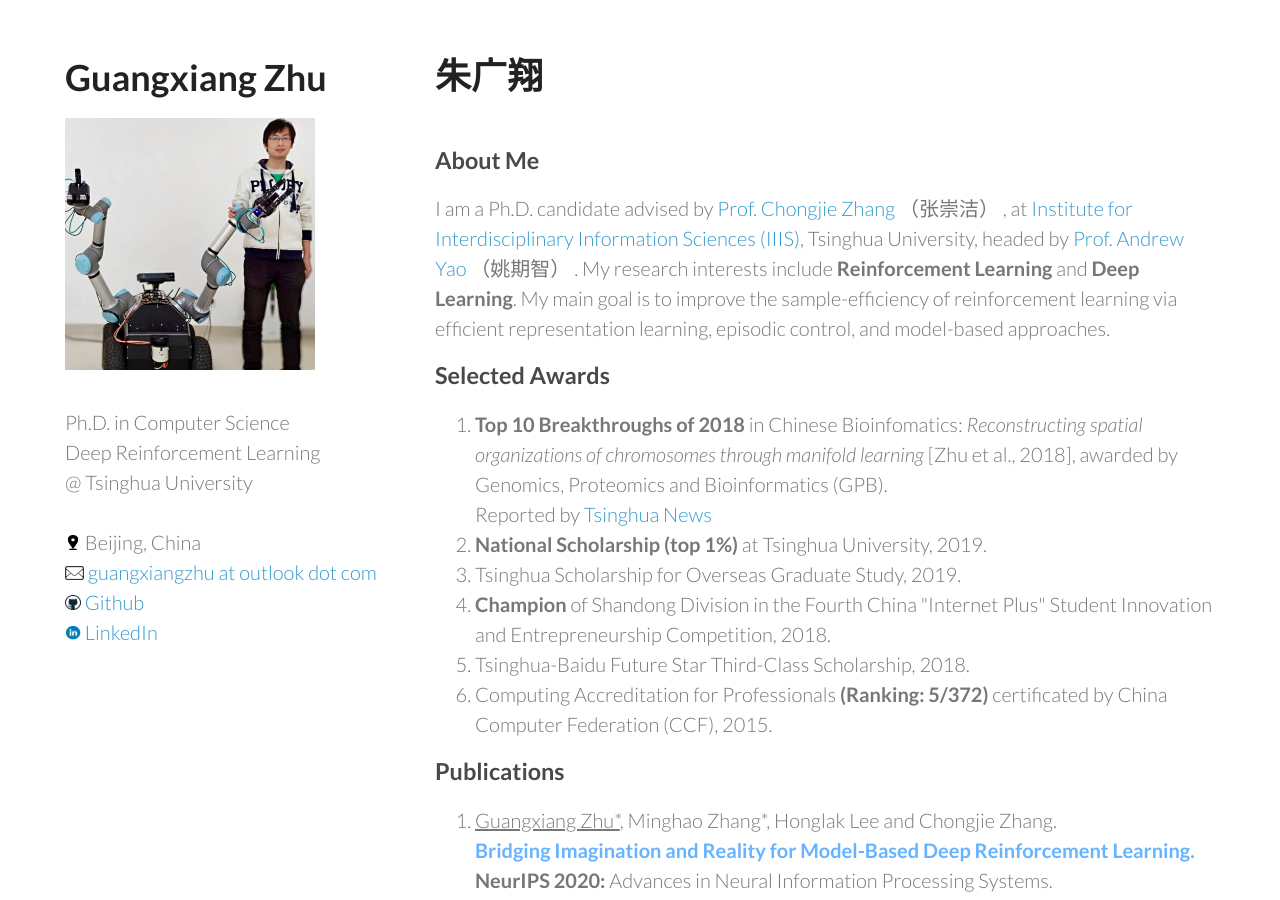
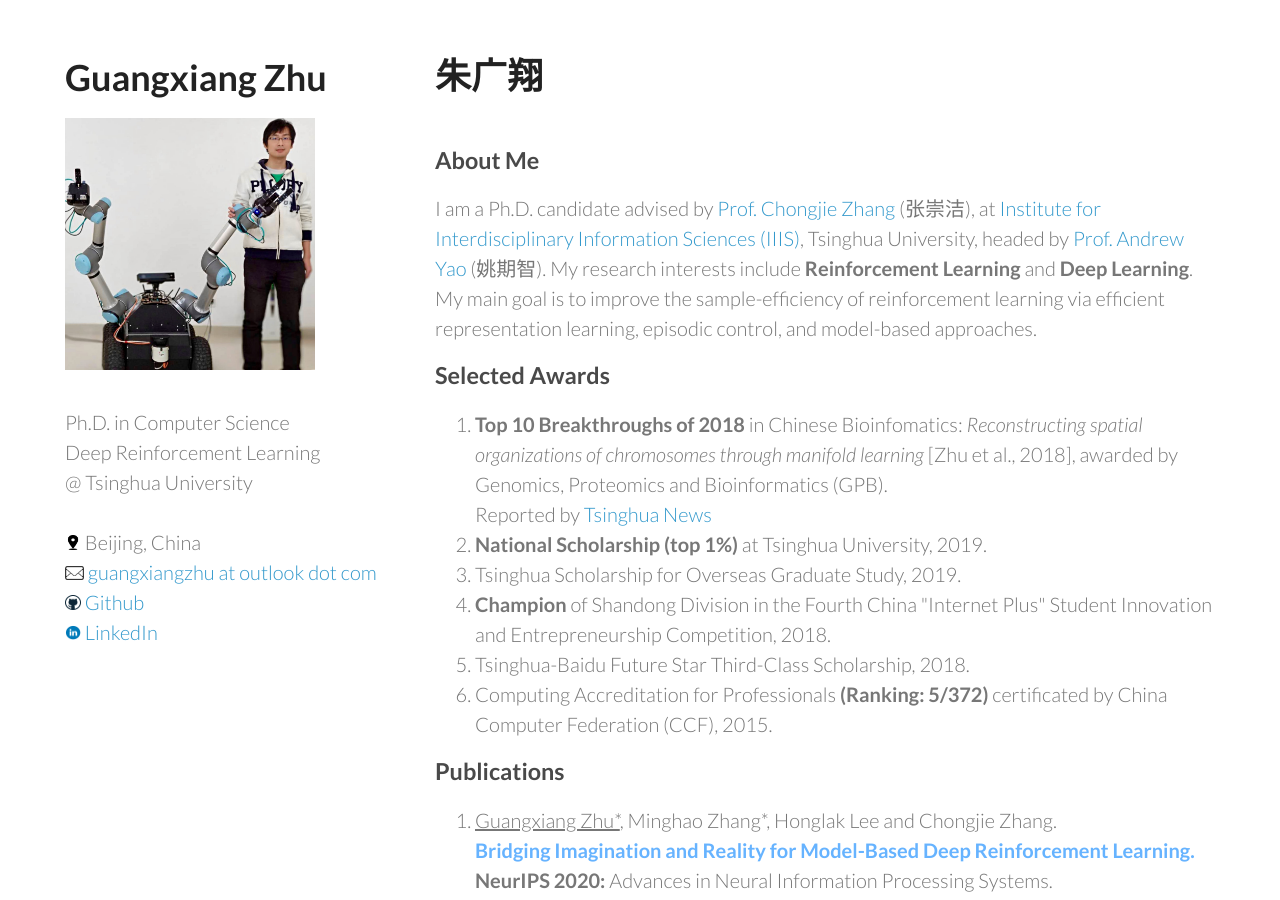
Before and after one commit to GuangxiangZhu/GuangxiangZhu.github.io, a Jekyll site: the page index.html, which Jekyll copies as it is, in a window 1280 px wide and 900 px high. Built offline with Jekyll 4.4.1, drawn with Linux system fonts in a browser that asks for light colours.

```diff
--- a/index.html
+++ b/index.html
@@ -36,7 +36,7 @@
       <br />
     	<h3>About Me</h3>
       <p>
-  		I am a Ph.D. candidate advised by <a href="http://people.iiis.tsinghua.edu.cn/~zhang/"> Prof. Chongjie Zhang </a>（张崇洁） , at <a href="https://iiis.tsinghua.edu.cn/en/"> Institute for Interdisciplinary Information Sciences (IIIS)</a>, Tsinghua University, headed by <a href="https://iiis.tsinghua.edu.cn/yao/"> Prof. Andrew Yao</a> （姚期智） . My research interests include <b>Reinforcement Learning</b> and <b>Deep Learning</b>. My main goal is to improve the sample-efficiency of reinforcement learning via efficient representation learning, episodic control, and model-based approaches.
+  		I am a Ph.D. candidate advised by <a href="http://people.iiis.tsinghua.edu.cn/~zhang/"> Prof. Chongjie Zhang </a> (张崇洁), at <a href="https://iiis.tsinghua.edu.cn/en/"> Institute for Interdisciplinary Information Sciences (IIIS)</a>, Tsinghua University, headed by <a href="https://iiis.tsinghua.edu.cn/yao/"> Prof. Andrew Yao</a> (姚期智). My research interests include <b>Reinforcement Learning</b> and <b>Deep Learning</b>. My main goal is to improve the sample-efficiency of reinforcement learning via efficient representation learning, episodic control, and model-based approaches.
       </p>
 
 
```
